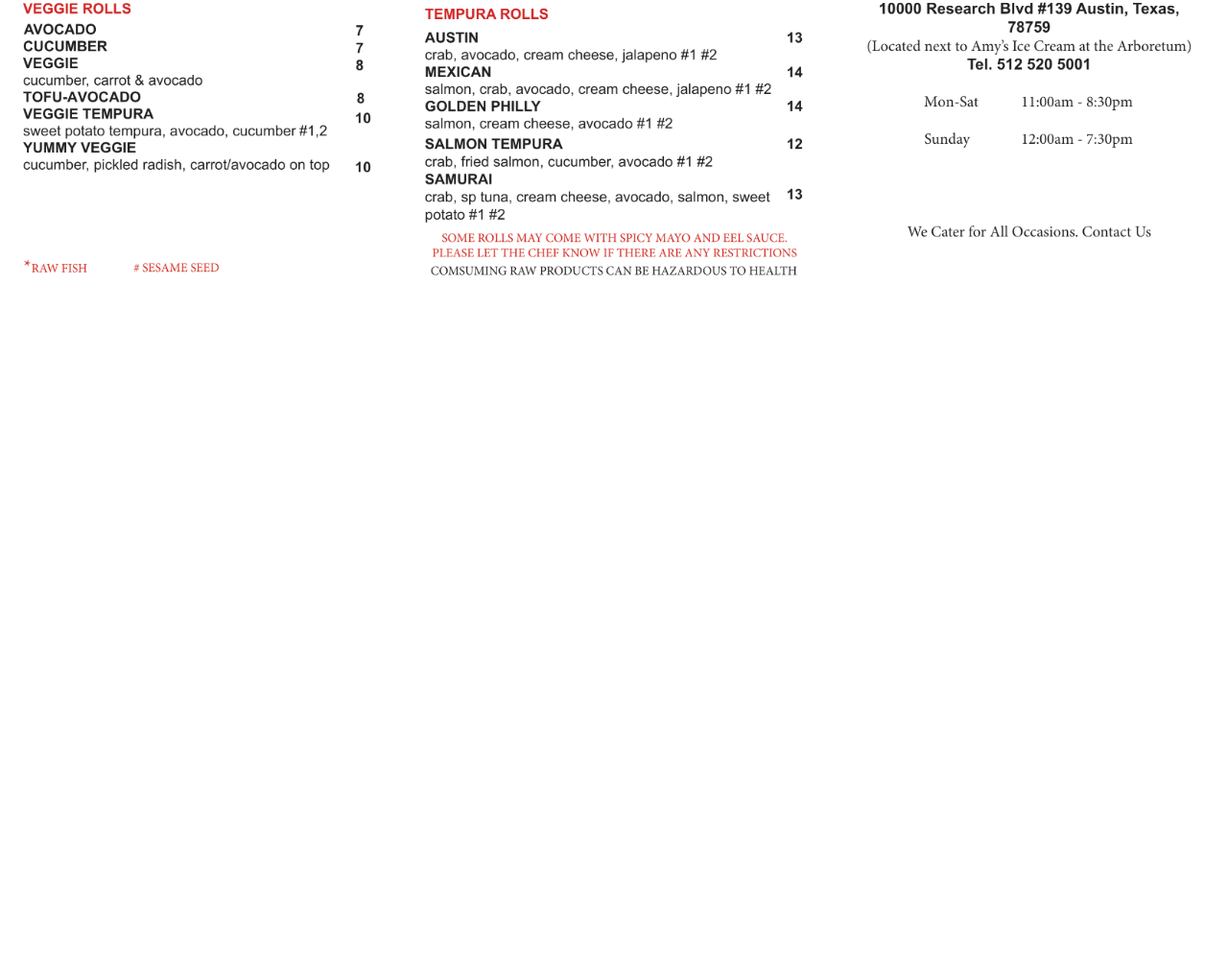
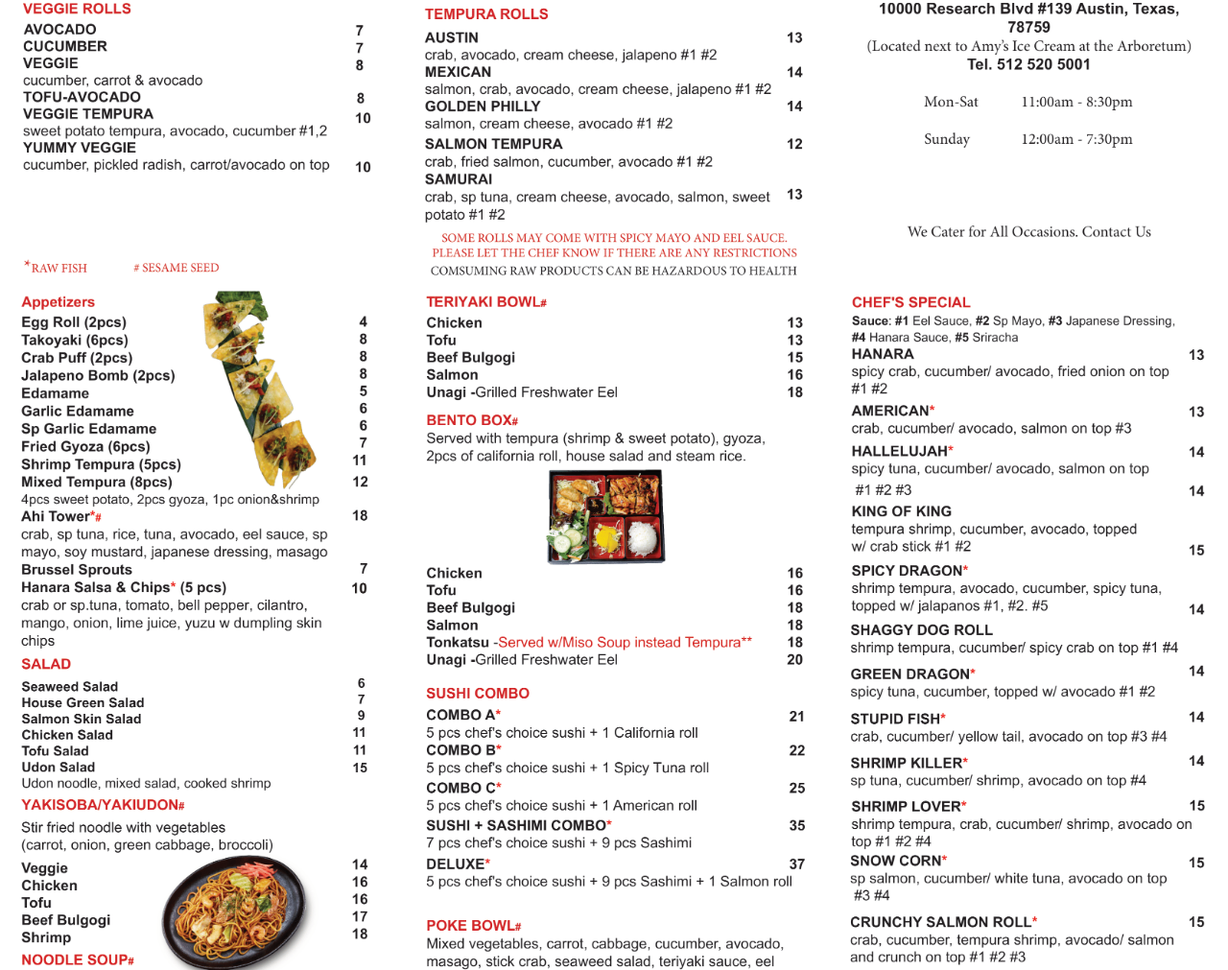
Before and after one commit to hanarasushi139/HanaraMenu, a plain HTML site: page index.html in a window 1280 px wide. Shown: the part 609-1620 px from the top of the page at 96% size. Before the commit the page ends 909 px from the top, so only its background shows below. Drawn offline with Linux system fonts and the light colour scheme.

Commit message:
Update index.html

```diff
--- a/index.html
+++ b/index.html
@@ -9,6 +9,7 @@
 <script src=""></script>
 <body>
     <img src="HanaraMenu-1.png" alt="Sushi Menu">
+    <img src="HanaraMenu-2.png" alt="Sushi Menu">
 </body>
 </html>
 
```
